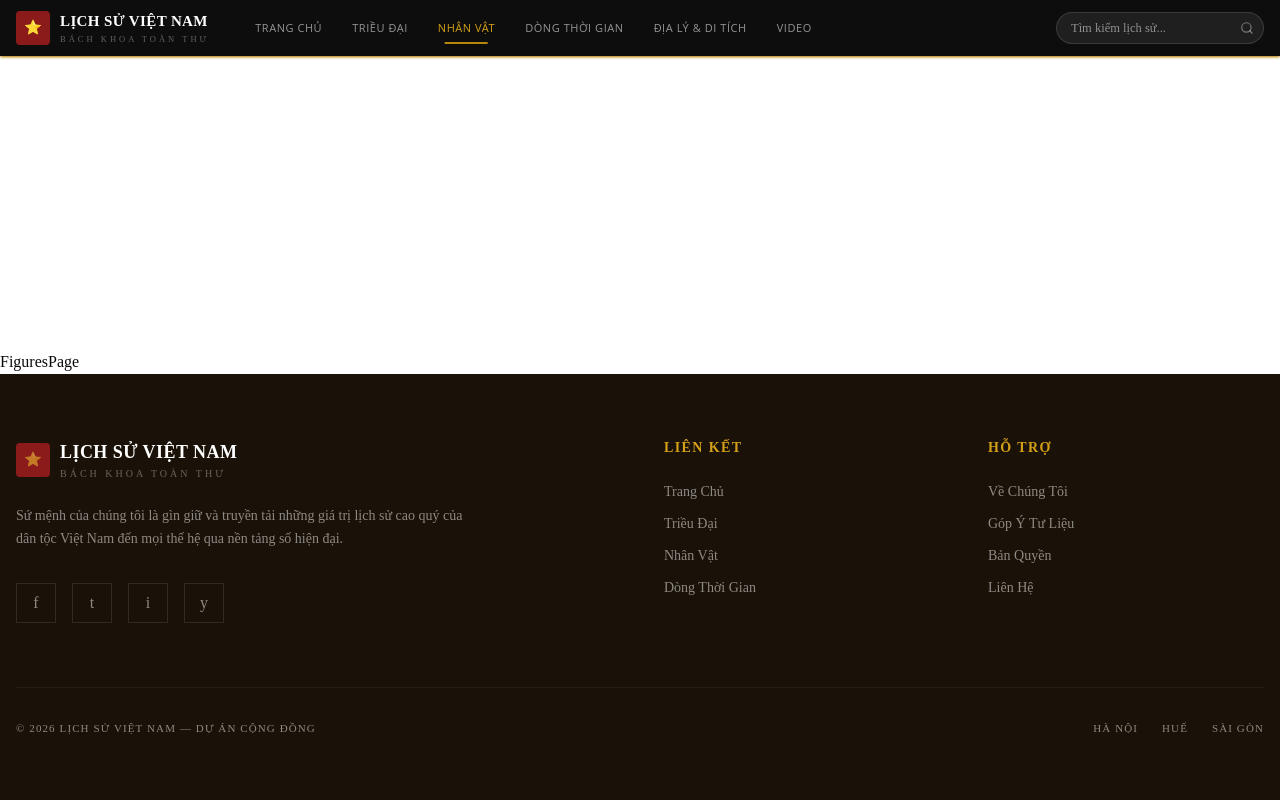
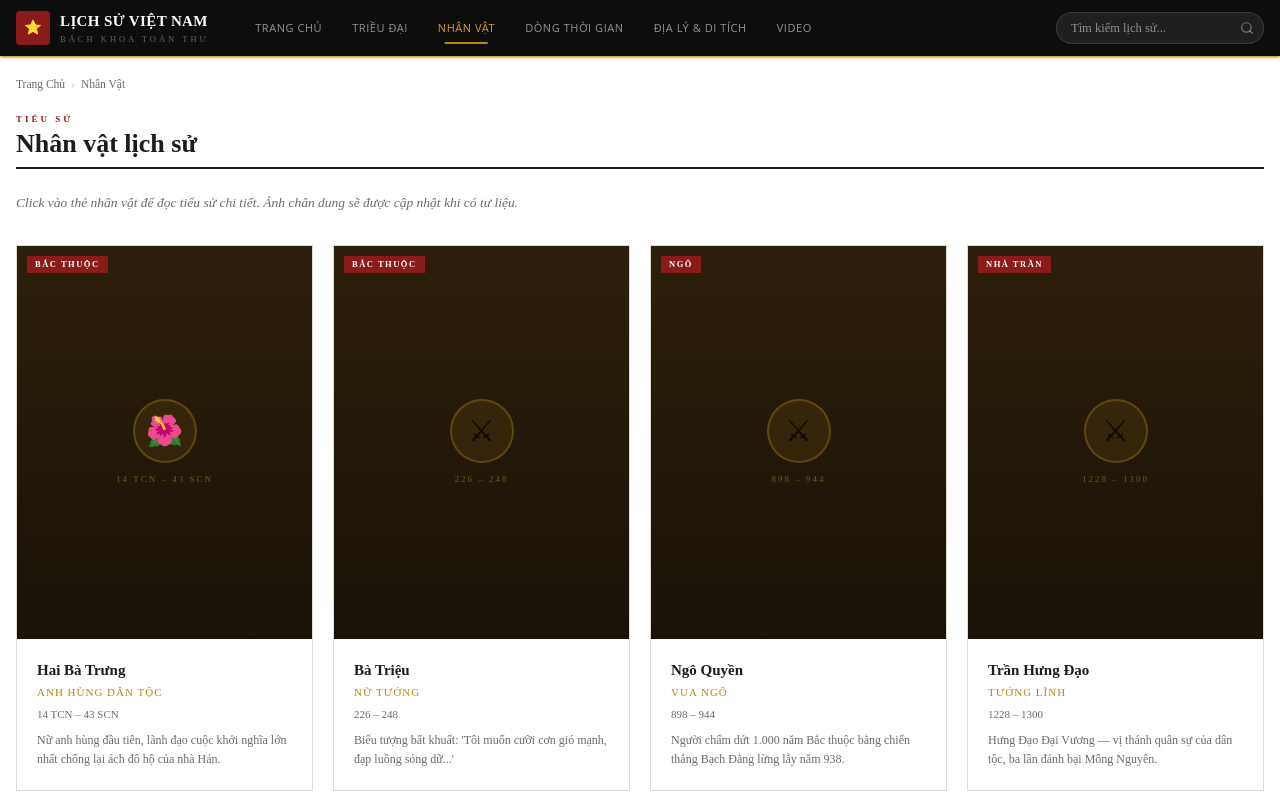
Before and after one commit to Hoang-hai-yen/VNHistory, a React (Vite) app in the folder VN-history-FE/: page /nhan-vat in a window 1280 px wide. Shown: the top 800 px of the page. Built offline with nearby package versions, Linux system fonts and the light colour scheme.

Commit message:
feat<Figures>: Create figureCard, figurePage. Mock data for figure with type. Create PageSectionHeader for title of page

```diff
--- /dev/null
+++ b/VN-history-FE/src/componets/Figures/FiguresCard.tsx
@@ -0,0 +1,40 @@
+import { Link } from "react-router";
+import type { Figure } from "../../types/figure.type";
+
+export default function FiguresCard({ figure }: { figure: Figure }) {
+  return (
+    <Link
+      key={figure.id}
+      to={`/bai-viet/${figure.id}`}
+      className="bg-white border border-[#e0dbd0] cursor-pointer group hover:border-[#B8860B] hover:shadow-lg transition-all duration-300 block"
+    >
+      <div className="aspect-[3/4] bg-[#1A1208] relative overflow-hidden">
+        {/* lazy loading here */}
+        <div className="absolute inset-0 flex flex-col items-center justify-center gap-2.5 bg-gradient-to-b from-[#2D1F0A] to-[#1A1208]">
+          <div className="w-16 h-16 rounded-full border-2 border-[#C8941A]/30 flex items-center justify-center text-3xl bg-[#C8941A]/10 group-hover:scale-105 transition-transform duration-500">
+            {figure.icon}
+          </div>
+          <div className="text-[9px] tracking-[2px] text-[#C8941A]/50 uppercase font-medium">
+            {figure.years}
+          </div>
+        </div>
+        <div className="absolute top-2.5 left-2.5 bg-[#8B1A1A] text-white text-[8.5px] font-bold tracking-[1.5px] uppercase px-2 py-0.5">
+          {figure.era}
+        </div>
+      </div>
+
+      <div className="p-4 lg:p-5">
+        <h3 className="font-['Playfair_Display',serif] text-[15px] font-bold text-[#1c1c1c] group-hover:text-[#8B1A1A] transition-colors mb-0.5">
+          {figure.name}
+        </h3>
+        <div className="text-[11px] text-[#B8860B] font-medium uppercase tracking-[1px] mb-1.5">
+          {figure.role}
+        </div>
+        <div className="text-[11px] text-[#6b6b6b] mb-2">{figure.years}</div>
+        <p className="font-['Source_Serif_4',serif] text-[12px] text-[#6b6b6b] leading-relaxed font-light line-clamp-3">
+          {figure.short}
+        </p>
+      </div>
+    </Link>
+  );
+}
--- /dev/null
+++ b/VN-history-FE/src/componets/common/PageSectionHeader.tsx
@@ -0,0 +1,20 @@
+export default function PageSectionHeader({
+  subtitle,
+  title,
+}: {
+  subtitle: string;
+  title: string;
+}) {
+  return (
+    <div className="flex items-end justify-between border-b-2 border-[#1c1c1c] pb-2.5 mb-6">
+      <div>
+        <div className="text-[9px] font-bold tracking-[3px] uppercase text-[#8B1A1A] mb-1">
+          {subtitle}
+        </div>
+        <h1 className="font-['Playfair_Display',serif] text-[26px] text-[#1c1c1c] font-bold leading-none">
+          {title}
+        </h1>
+      </div>
+    </div>
+  );
+}
--- a/VN-history-FE/src/pages/FiguresPage.tsx
+++ b/VN-history-FE/src/pages/FiguresPage.tsx
@@ -1,3 +1,95 @@
+import { Link } from "react-router";
+import PageSectionHeader from "../componets/common/PageSectionHeader";
+import FiguresCard from "../componets/Figures/FiguresCard";
+
+// --------------mock data------------------
+const FIGURES = [
+  {
+    id: "hai-ba-trung",
+    name: "Hai Bà Trưng",
+    role: "Anh Hùng Dân Tộc",
+    years: "14 TCN – 43 SCN",
+    era: "Bắc Thuộc",
+    short:
+      "Nữ anh hùng đầu tiên, lãnh đạo cuộc khởi nghĩa lớn nhất chống lại ách đô hộ của nhà Hán.",
+    icon: "🌺",
+  },
+  {
+    id: "ba-trieu",
+    name: "Bà Triệu",
+    role: "Nữ Tướng",
+    years: "226 – 248",
+    era: "Bắc Thuộc",
+    short:
+      "Biểu tượng bất khuất: 'Tôi muốn cưỡi cơn gió mạnh, đạp luồng sóng dữ...'",
+    icon: "⚔",
+  },
+  {
+    id: "ngo-quyen",
+    name: "Ngô Quyền",
+    role: "Vua Ngô",
+    years: "898 – 944",
+    era: "Ngô",
+    short:
+      "Người chấm dứt 1.000 năm Bắc thuộc bằng chiến thắng Bạch Đằng lừng lẫy năm 938.",
+    icon: "⚔",
+  },
+  {
+    id: "tran-hung-dao",
+    name: "Trần Hưng Đạo",
+    role: "Tướng Lĩnh",
+    years: "1228 – 1300",
+    era: "Nhà Trần",
+    short:
+      "Hưng Đạo Đại Vương — vị thánh quân sự của dân tộc, ba lần đánh bại Mông Nguyên.",
+    icon: "⚔",
+  },
+  {
+    id: "nguyen-trai",
+    name: "Nguyễn Trãi",
+    role: "Nhà Tư Tưởng",
+    years: "1380 – 1442",
+    era: "Nhà Lê",
+    short:
+      "Đại thi hào, nhà tư tưởng lớn nhất của Việt Nam trung đại. Tác giả Bình Ngô Đại Cáo.",
+    icon: "📜",
+  },
+  {
+    id: "vo-nguyen-giap",
+    name: "Võ Nguyên Giáp",
+    role: "Đại Tướng",
+    years: "1911 – 2013",
+    era: "Hiện Đại",
+    short:
+      "Đại tướng huyền thoại, thiên tài quân sự của thế kỷ XX, người anh hùng Điện Biên Phủ.",
+    icon: "🎖",
+  },
+];
+
 export default function FiguresPage() {
-  return <div>FiguresPage</div>;
+  return (
+    <div className="max-w-7xl mx-auto px-4 pb-20">
+      {/* Breadcrumb */}
+      <div className="flex items-center gap-1.5 text-[11.5px] text-[#6b6b6b] py-4 lg:py-5">
+        <Link to="/" className="hover:text-[#8B1A1A]">
+          Trang Chủ
+        </Link>
+        <span className="opacity-40">›</span>
+        <span>Nhân Vật</span>
+      </div>
+
+      {/* Section Header */}
+      <PageSectionHeader subtitle="Tiểu sử" title="Nhân vật lịch sử" />
+
+      <p className=" text-[13.5px] text-[#6b6b6b] mb-8 font-light italic">
+        Click vào thẻ nhân vật để đọc tiểu sử chi tiết. Ảnh chân dung sẽ được
+        cập nhật khi có tư liệu.
+      </p>
+      <div className="grid grid-cols-1 sm:grid-cols-2 lg:grid-cols-4 gap-5 mb-10">
+        {FIGURES.map((figure) => (
+          <FiguresCard key={figure.id} figure={figure} />
+        ))}
+      </div>
+    </div>
+  );
 }
```
Also changed, not shown: VN-history-FE/src/types/figure.type.ts (added, +9 -0 lines).
